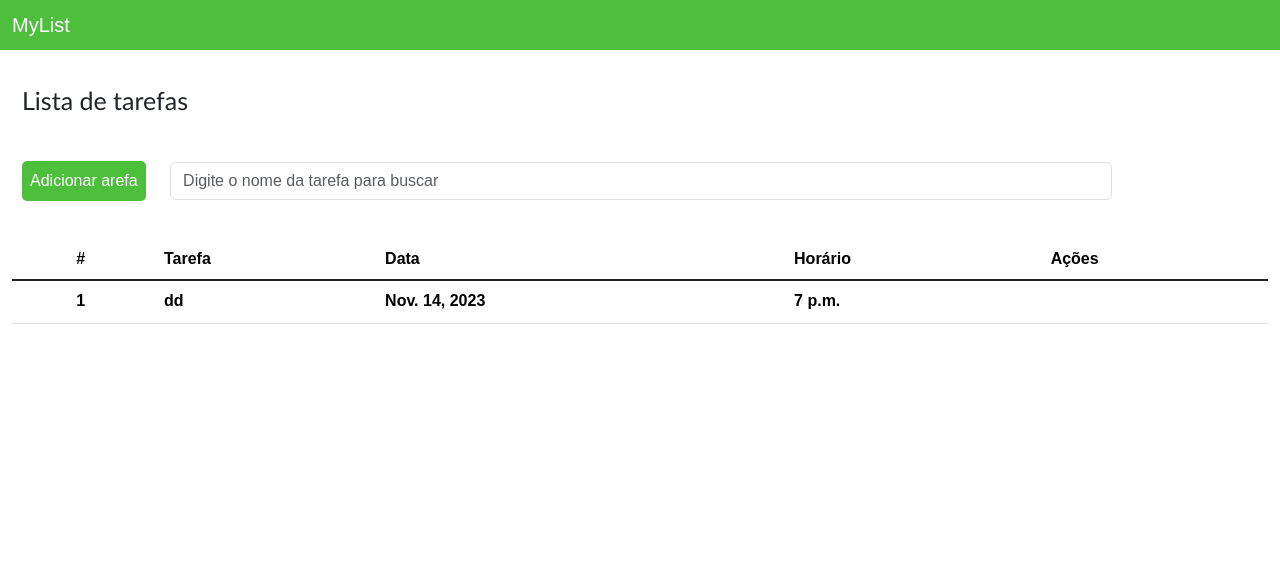
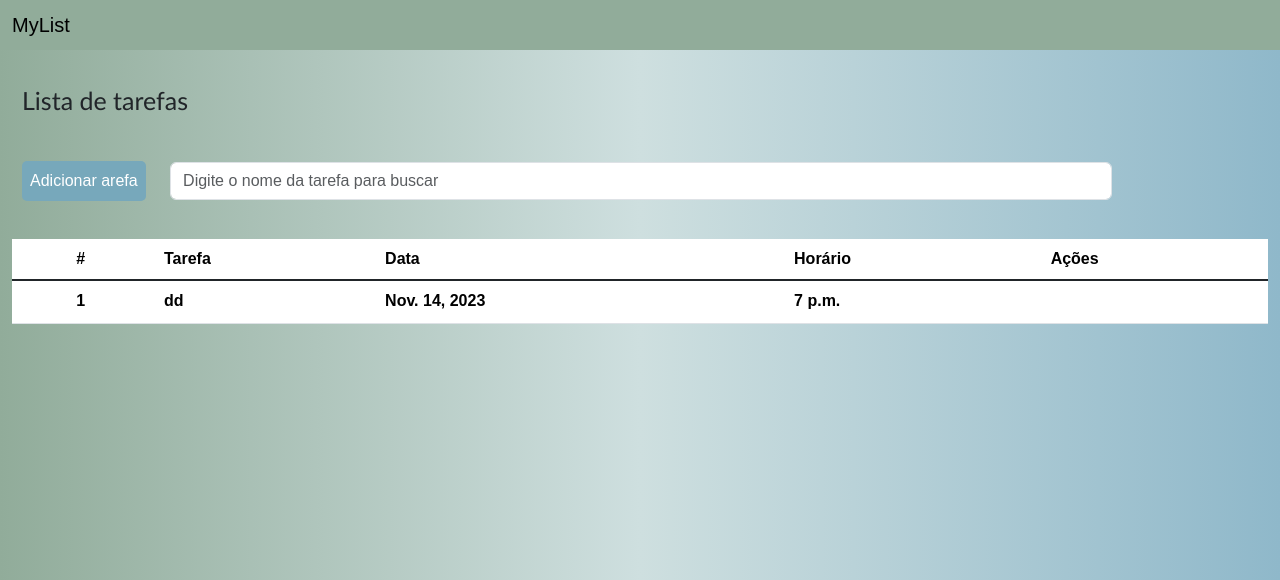
Before and after one commit to Liidys/projeto, a Django app: page / in a window 1280 px wide. Shown: the top 580 px of the page. Run offline with Django 4.2, Linux system fonts and the light colour scheme; data comes from the database, SQL or seed files in the repository; both versions use the stored data as it was after the commit; lists and menus that the app fills with data are empty; some libraries are stand-ins or nearby versions.

Commit message:
refactor: mudanças dos caminhos

```diff
--- a/lista/static/css/styles.css
+++ b/lista/static/css/styles.css
@@ -1,9 +1,10 @@
 body {
     font-family: sans-serif;
+    background-image: linear-gradient(to right,#91ac9a, #cedfdf, #8fb8ca);
 }
 
 .navbar {
-    background-color: rgb(78, 190, 61);
+    background-color: #91ac9a;
 }
 
 .title {
@@ -15,7 +16,7 @@ body {
 }
 
 .div-btn {
-    background-color: #4EBE3D;
+    background-color: #77a8bb;
     cursor: pointer;
     display: inline-block;
     border-bottom: 5px;
@@ -70,3 +71,7 @@ ul.messages li {
     padding: 0;
     margin-left: 10px;
 }
+
+.table {
+    border-radius: 5px;
+}
--- a/lista/templates/base.html
+++ b/lista/templates/base.html
@@ -15,13 +15,18 @@
 </head>
 <nav class="navbar">
     <div class="container-fluid">
-      <span class="navbar-brand mb-0 h1" style="color: #ffffff;"> MyList <i class="fa-solid fa-table-list"></i></span>
+      <span class="navbar-brand mb-0 h1"> MyList <i class="fa-solid fa-table-list"></i></span>
     </div>
 </nav>
 <body>
     <div class="container-fluid">
-        {% block content %}
-        {% endblock%}
+        <div class="container-1">
+            {% block content %}
+            {% endblock%}
+            <footer>
+
+            </footer>
+        </div>
     </div>
 
 
--- a/lista/templates/index.html
+++ b/lista/templates/lista/index.html
@@ -5,7 +5,7 @@
     <h1 class="title">Lista de tarefas</h1>
     <br>
 
-    <div class="">
+    <div class="div-1">
             <div class="div-btn">
                <a id="add-link" href="newtarefa/"><i class="fa-solid fa-plus"></i> Adicionar arefa</a>
             </div>
@@ -25,8 +25,8 @@
             </div>
         <br>
         <table class="table">
-            <thead>
-                <tr class="title-table"><th></th>
+            <thead class="title-table">
+                <tr><th></th>
                     <th>#</th>
                     <th>Tarefa</th>
                     <th>Data</th>
--- a/lista/views.py
+++ b/lista/views.py
@@ -10,14 +10,18 @@ from django.contrib import messages
 def lista(request):
     tarefas = Tarefa.objects.all()
     context = {'tarefas' : tarefas}
-    return render(request, 'index.html', context)
+    return render(request, 'lista/index.html', context)
+
+def vertarefa(request, id):
+    tarefa = get_object_or_404(Tarefa, pk=id)
+    return render(request, 'lista/tarefas.html')
 
 
 def newtarefa(request):
     if request.method == 'GET':
         form = TerefaForm()
         context = {'form' : form}
-        return render(request, 'newtarefa.html', context)
+        return render(request, 'lista/newtarefa.html', context)
     else:
         form = TerefaForm(request.POST)
         if form.is_valid():
@@ -26,7 +30,7 @@ def newtarefa(request):
             form = TerefaForm()
             return redirect('/')
         else:
-          return render(request, 'index.html', context)
+          return render(request, 'lista/index.html', context)
 
 
 
@@ -42,10 +46,10 @@ def edittarefa(request, id):
             form = TerefaForm()
             return redirect('/')
         else:
-            return render (request, 'edittarefa.html', {'form': form, 'tarefa': tarefa})
+            return render (request, 'lista/edittarefa.html', {'form': form, 'tarefa': tarefa})
 
     else:
-        return render (request, 'edittarefa.html', {'form': form, 'tarefa': tarefa})
+        return render (request, 'lista/edittarefa.html', {'form': form, 'tarefa': tarefa})
 
 
 
```
Also changed, not shown: lista/templates/lista/newtarefa.html (added, +14 -0 lines), lista/templates/newtarefa.html (deleted, +0 -12 lines), db.sqlite3, lista/templates/lista/edittarefa.html (renamed from lista/templates/edittarefa.html), lista/templates/lista/tarefas.html (added).
